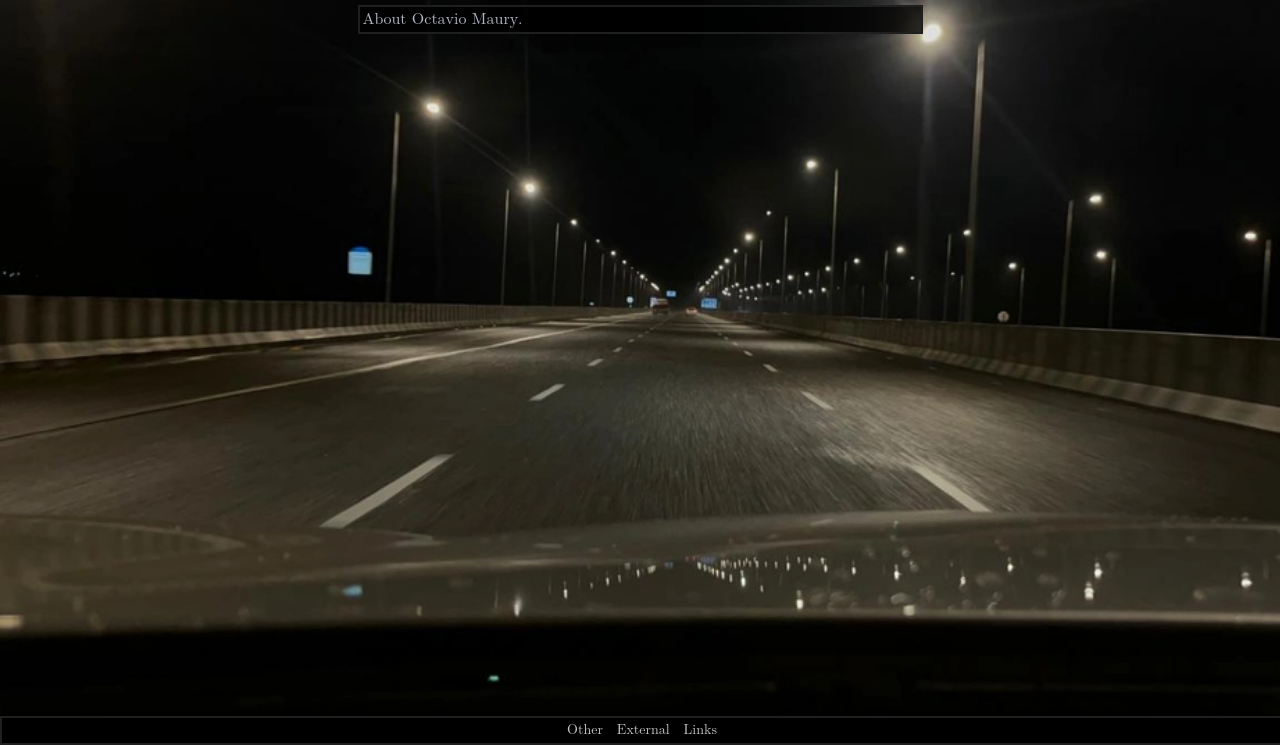
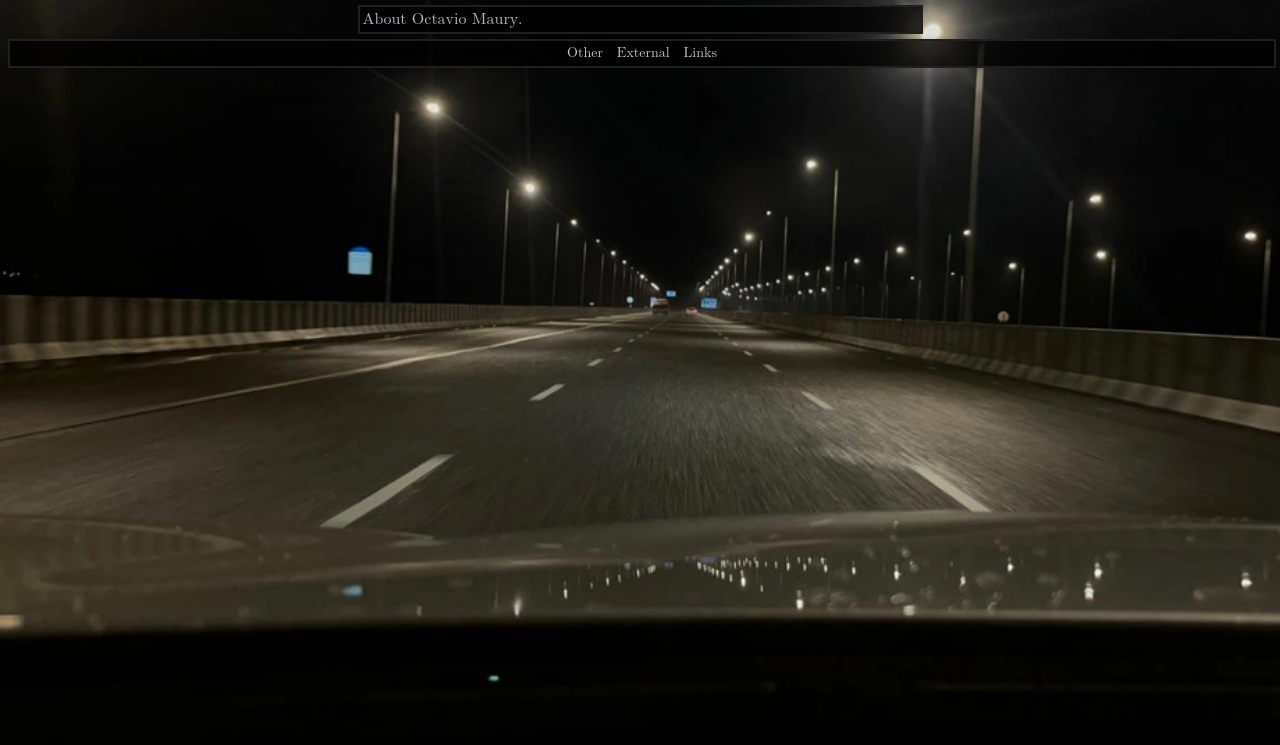
Before and after one commit to sortalost/microposts, a Flask app: page /about in a window 1280 px wide. Shown: the part 55-800 px from the top of the page. Run offline with Flask 3, Linux system fonts and the light colour scheme.

Commit message:
footer fix

```diff
--- a/src/static/css/style.css
+++ b/src/static/css/style.css
@@ -36,7 +36,7 @@ button:hover {
 @keyframes fadeOut{to{opacity:0;transform:translateX(100%)}}
 
 footer {
-    position: fixed;
+    /* position: fixed; */
     bottom: 0;
     left: 0;
     width: 100%;
```
